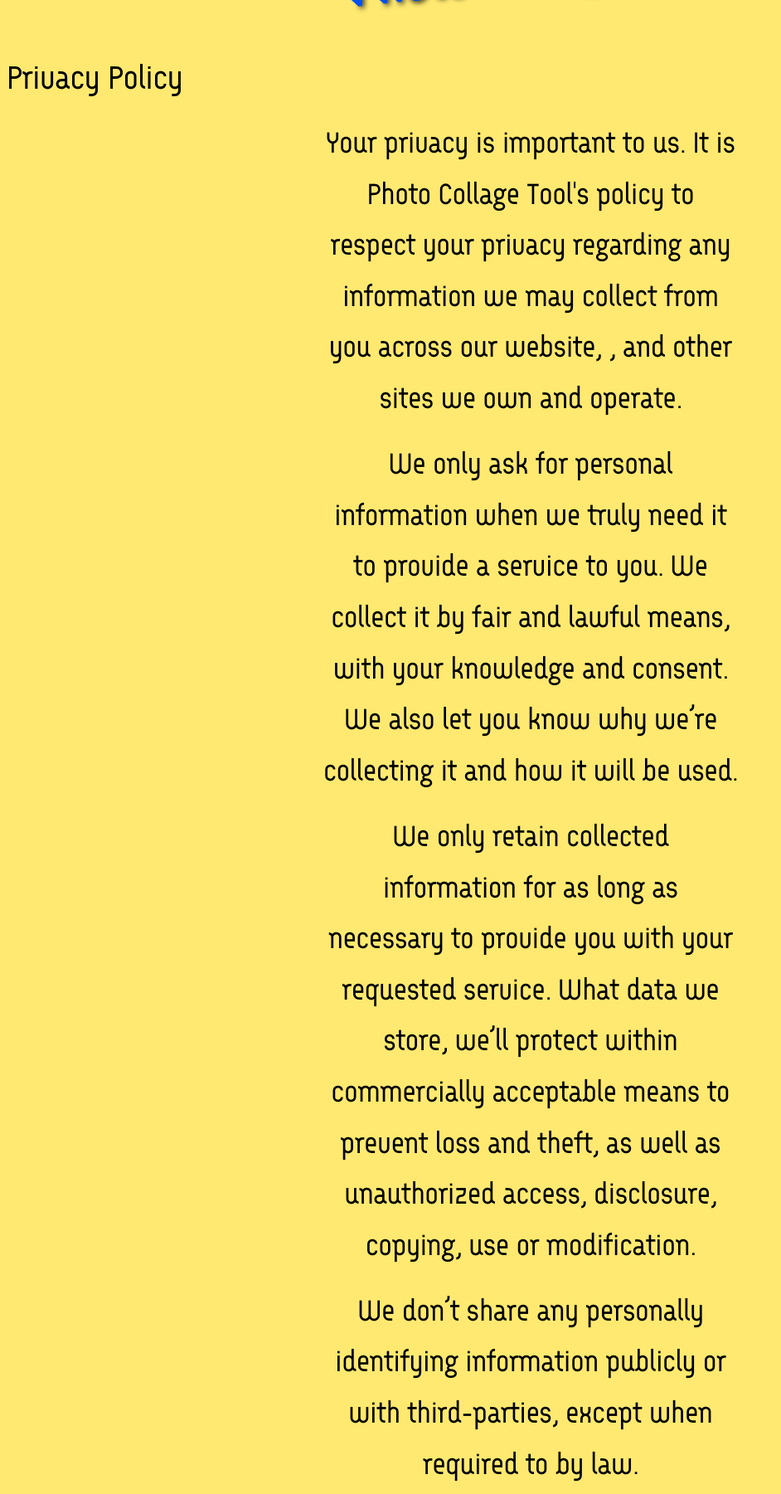
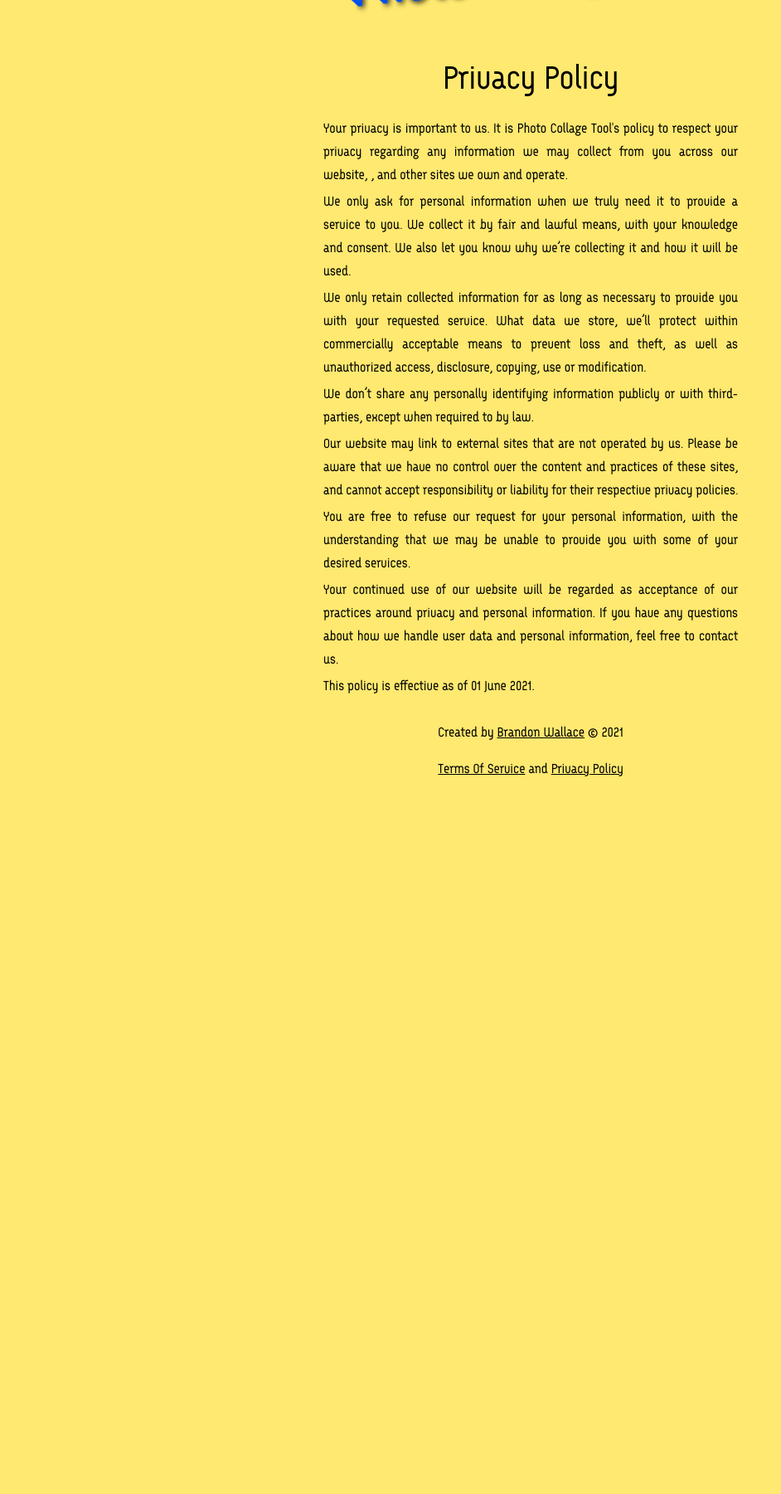
Before and after one commit to brandon-wallace/photo-collage-tool, a Flask app: page /privacy_policy in a window 1280 px wide. Shown: the part 119-1920 px from the top of the page at 83% size, without its empty margins (0-942 px from the left). After the commit the page ends 1055 px from the top, so only its background shows below. Run offline with Flask 2, Linux system fonts and the light colour scheme.

Commit message:
Style page with CSS

```diff
--- a/application/static/css/style.css
+++ b/application/static/css/style.css
@@ -61,7 +61,7 @@ header h1 {
     margin: 1rem 0 0 0;
     text-align: center;
     transform: scale(1) rotate(-5deg) translateX(-13px)
-        translateY(0) skewX(-5deg) skewY(-1deg);
+               translateY(0) skewX(-5deg) skewY(-1deg);
     text-shadow: 1.25px 1.25px 0 #003A93,
         -1.25px -1.25px 0 #003A93,
         -1.25px 1.25px 0 #003A93,
@@ -92,9 +92,19 @@ main {
 main p {
     width: 100%;
     max-width: 500px;
-    font-size: 2.2rem;
+    font-size: 1rem;
     text-align: center;
-    margin: 0 auto .5em auto;
+    margin: 0 auto .25em auto;
+}
+
+section {
+    width: 100%;
+    margin: 0 auto;
+    max-width: 500px;
+}
+
+section p {
+    text-align: justify;
 }
 
 form {
@@ -106,7 +116,6 @@ form {
 img {
     width: 100%;
     height: auto;
-    display: block;
 }
 
 input,
@@ -279,6 +288,7 @@ footer p a:hover {
 }
 
 .error-image {
+    display: block;
     margin: 0 auto;
     max-width: 300px;
 }
@@ -286,6 +296,10 @@ footer p a:hover {
 .center {
     display: flex;
     justify-content: center;
+}
+
+.large {
+    font-size: 2.2rem;
 }
 
 .spinner {
--- a/application/templates/main/index.html
+++ b/application/templates/main/index.html
@@ -6,7 +6,7 @@
 
 {% block content %}
 
-  <p>Upload images</p>
+  <p class="large">Upload images</p>
 
   <form class="uploads" enctype="multipart/form-data" method="POST" action="">
 
--- a/application/templates/main/privacy_policy.html
+++ b/application/templates/main/privacy_policy.html
@@ -8,7 +8,7 @@
 
   <section>
 
-    <h2>Privacy Policy</h2>
+    <h2 class="center">Privacy Policy</h2>
 
     <p>Your privacy is important to us. It is Photo Collage Tool's policy to respect your privacy regarding any information we may collect from you across our website, <a href="#"></a>, and other sites we own and operate.</p>
     <p>We only ask for personal information when we truly need it to provide a service to you. We collect it by fair and lawful means, with your knowledge and consent. We also let you know why we’re collecting it and how it will be used.</p>
--- a/application/templates/main/terms_of_service.html
+++ b/application/templates/main/terms_of_service.html
@@ -8,7 +8,7 @@
 
   <section>
 
-    <h2>Terms of Service</h2>
+    <h2 class="center">Terms of Service</h2>
 
     <h3>1. Terms</h3>
 
--- a/application/templates/main/workspace.html
+++ b/application/templates/main/workspace.html
@@ -6,7 +6,7 @@
 
 {% block content %}
 
-  <p>Uploaded images</p>
+  <p class="large">Uploaded images</p>
 
   {% if files %}
     <ul class="filenames">
```
